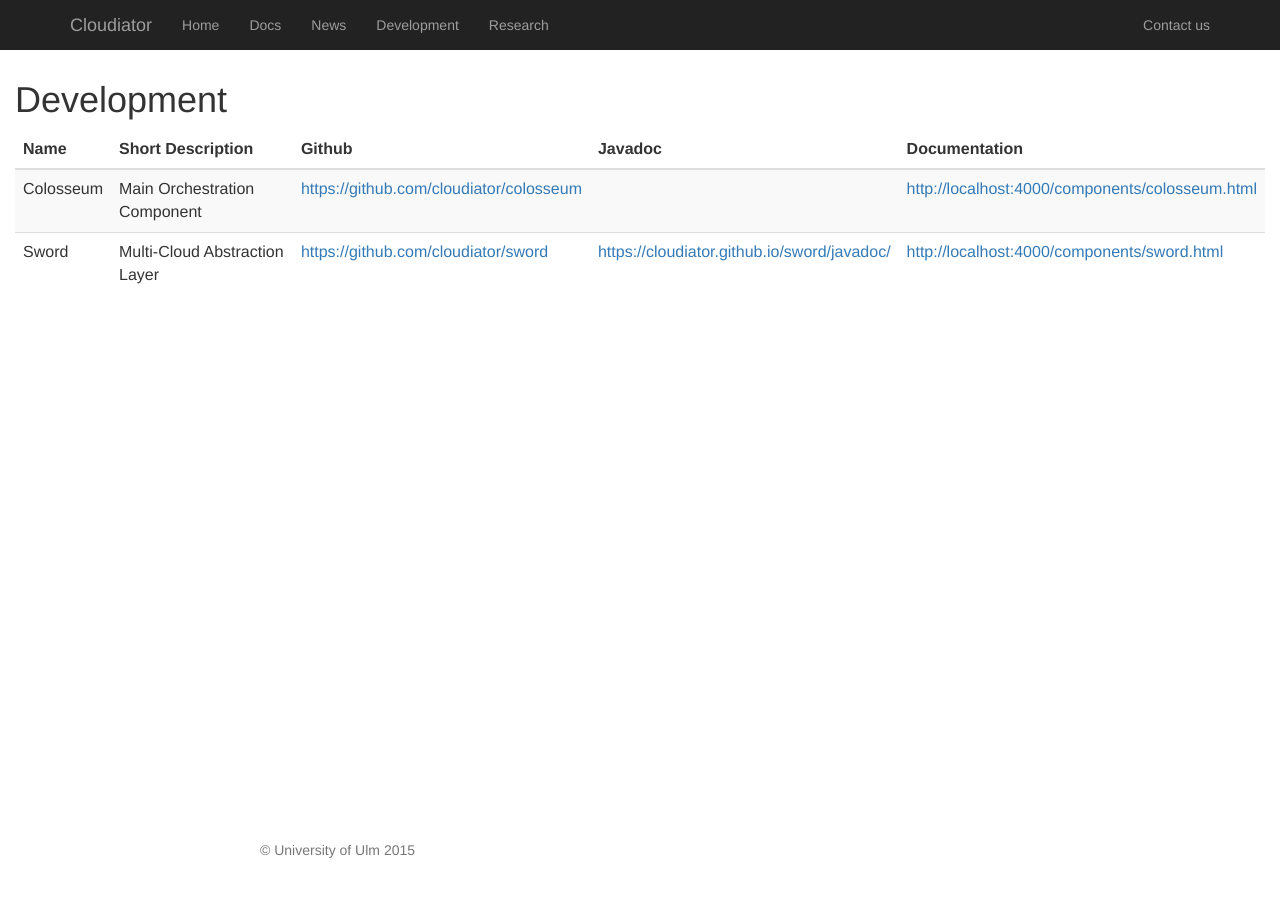
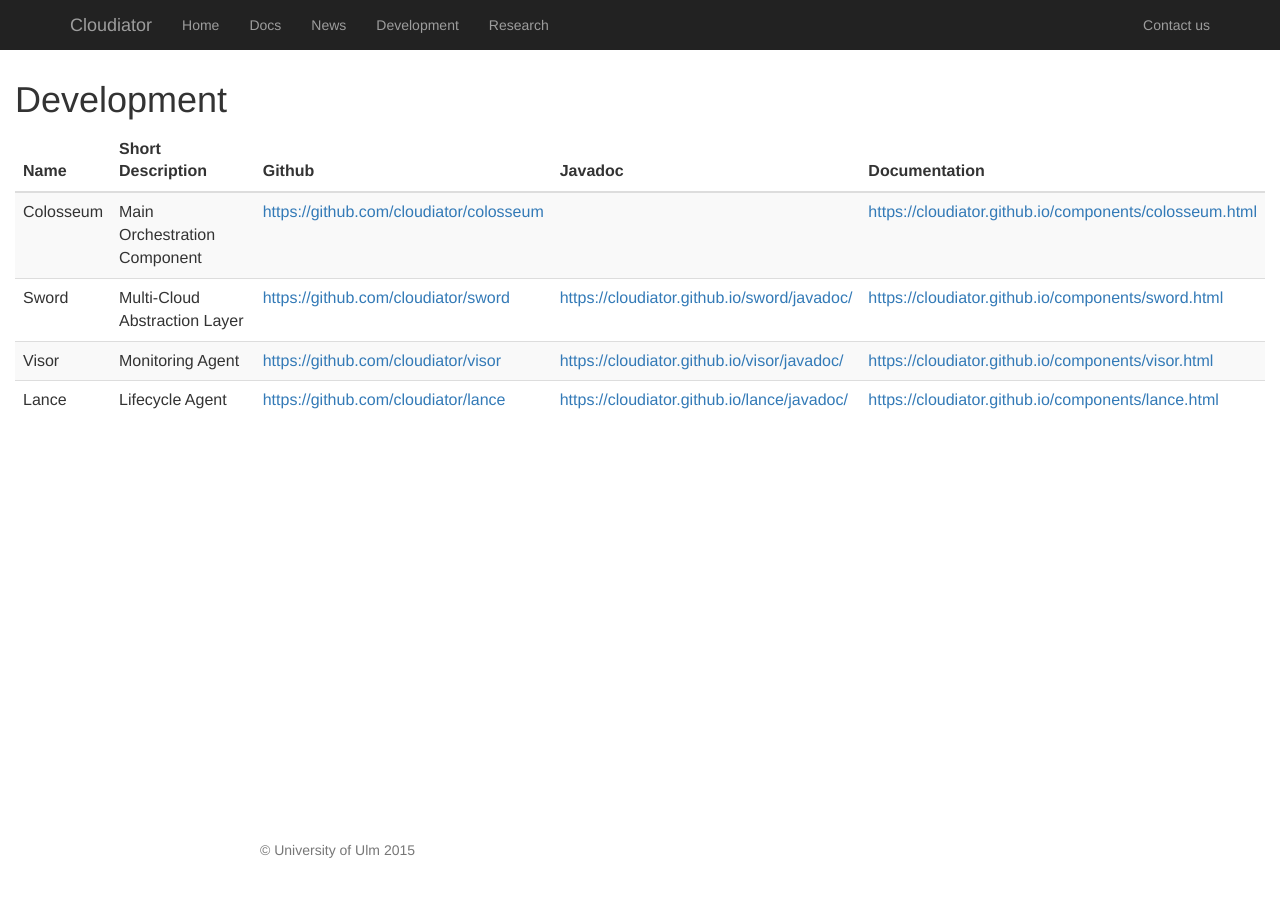
Before and after one commit to cloudiator/cloudiator.github.io, a Jekyll site: the page built from development.md, in a window 1280 px wide. Shown: the top 897 px of the page. Built offline with Jekyll 4.4.1, drawn with Linux system fonts in a browser that asks for light colours.

```diff
--- /dev/null
+++ b/_components/lance.md
@@ -0,0 +1,6 @@
+---
+name: Lance
+short: Lifecycle Agent
+github: https://github.com/cloudiator/lance
+javadoc: https://cloudiator.github.io/lance/javadoc/
+---
--- /dev/null
+++ b/_components/visor.md
@@ -0,0 +1,6 @@
+---
+name: Visor
+short: Monitoring Agent
+github: https://github.com/cloudiator/visor
+javadoc: https://cloudiator.github.io/visor/javadoc/
+---
--- a/_config.yml
+++ b/_config.yml
@@ -11,8 +11,8 @@ sass:
 
 name: Cloudiator
 description: A cross-cloud orchestration framework
-# url: https://cloudiator.github.io
-url: http://localhost:4000
+url: https://cloudiator.github.io
+# url: http://localhost:4000
 
 favicon: images/favicon.png
 
--- a/_data/components.yml
+++ b/_data/components.yml
@@ -1,2 +1,4 @@
 - colosseum
 - sword
+- visor
+- lance
--- a/_data/docs.yml
+++ b/_data/docs.yml
@@ -8,3 +8,4 @@
   docs:
     - tutorial
     - mediawiki
+    - tutorial_cloud
```
Also changed, not shown: _docs/mediawiki.md (+1 -1 lines), _docs/tutorial_cloud.md (added, +5 -0 lines), _layouts/news.html (+12 -4 lines), _layouts/news_item.html (deleted, +0 -16 lines), _posts/2016-08-18-first-news.md (+1 -1 lines).
